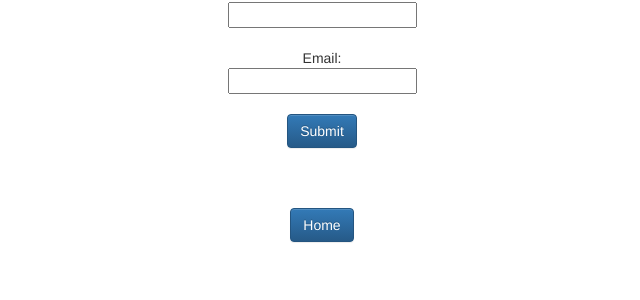
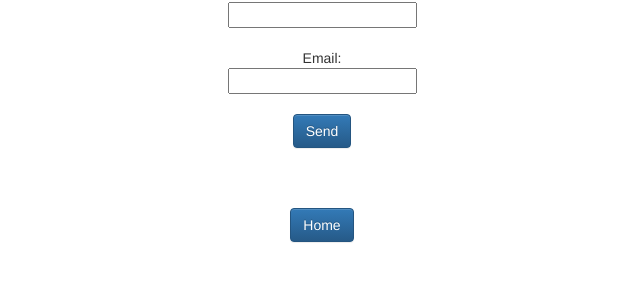
Before and after one commit to mafshar/lost-n-found-service, a Django app: template app/lostnfound/templates/lostnfound/found.html in a window 1280 px wide. Shown: the part 164-464 px from the top of the page, without its empty margins (318-958 px from the left). Run offline with Django 3.2, Linux system fonts and the light colour scheme; the template is opened without the code that fills it: values that come from a table or form of the project are taken from there, others are empty; parts of the project's set-up code (start-up, migrations or seed data) failed here and were passed over; some libraries are stand-ins or nearby versions.

Commit message:
added formspree to found form

```diff
--- a/app/lostnfound/templates/lostnfound/found.html
+++ b/app/lostnfound/templates/lostnfound/found.html
@@ -2,11 +2,12 @@
 {% block content %}
 <h3> Thank you for finding '{{item}}' owned by {{user}}</h3>
 <p> Please enter your information below to begin the return process </p>
-<form method="POST">
+<form action="https://formspree.io/noreply.itemfound@gmail.com"
+      method="POST">
     Name: <div> {{form.name}} </div> <br>
     Email: <div> {{form.email}} </div> <br>
     {{form.user_id}}
     {{form.item_id}}
-    <input type="submit" class="btn btn-primary" value="Submit" />
+    <input type="submit" class="btn btn-primary" value="Send" />
 </form>
 {% endblock %}
```
